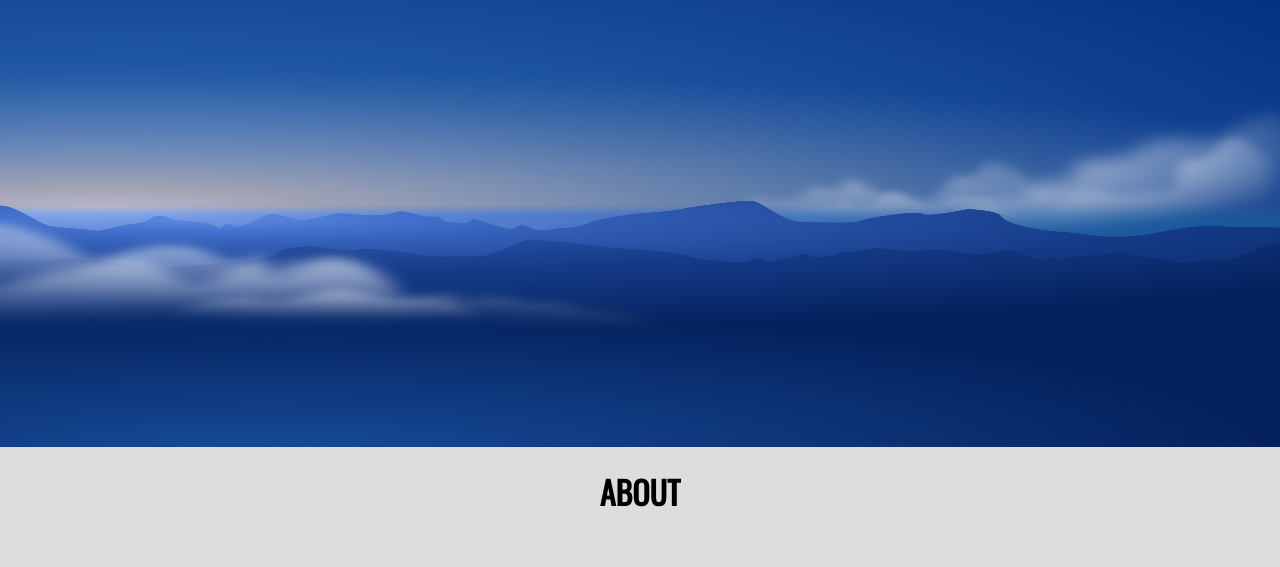
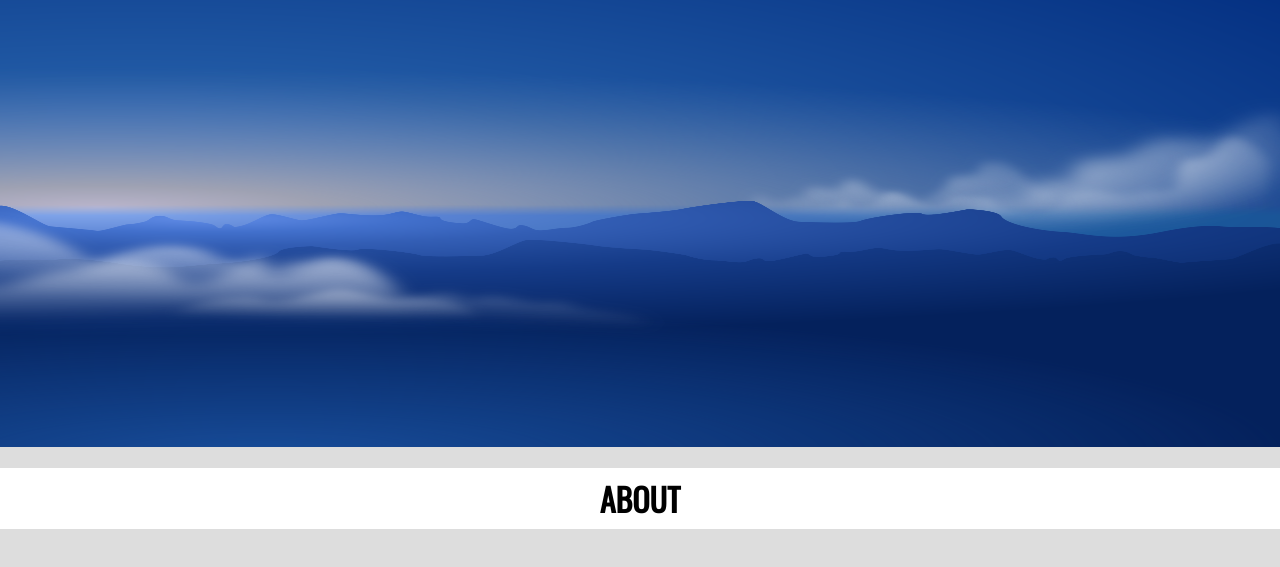
Before and after one commit to Leblanct/leblanct.github.io, a plain HTML site: page index.html in a window 1280 px wide. Shown: the part 103-670 px from the top of the page. Drawn offline with nearby package versions, Linux system fonts and the light colour scheme.

Commit message:
About #5

```diff
--- a/style.css
+++ b/style.css
@@ -98,4 +98,7 @@ body {
 	font-family: 'Oswald', sans-serif;
 	color: #000;
 	text-transform: uppercase;
+	border: 2px white solid;
+	background-color: white;
+	padding: 5px;
 }
```
